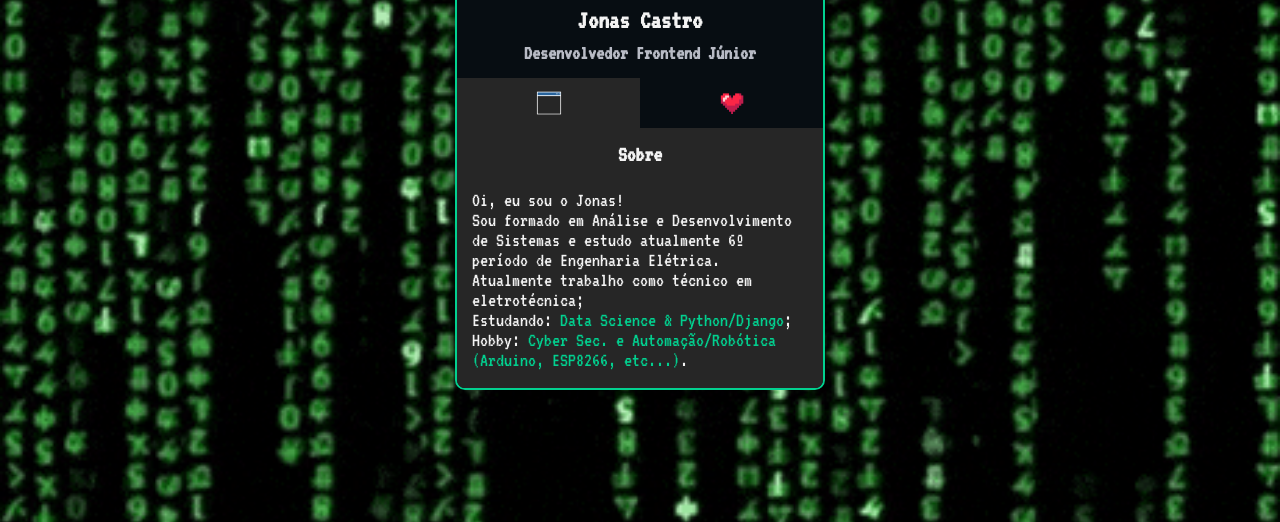
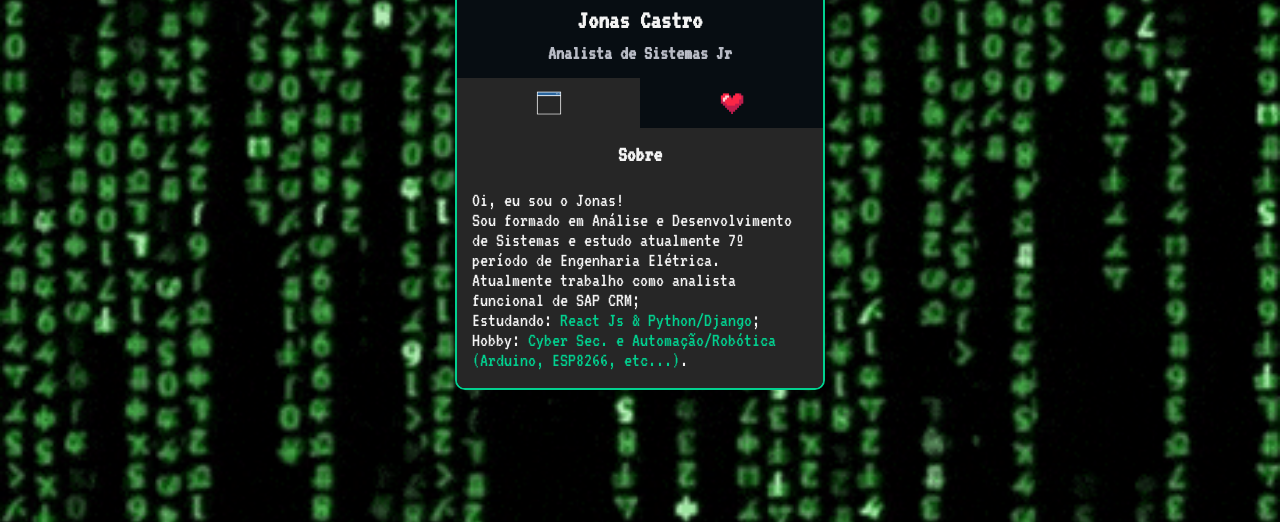
Before and after one commit to jonkstro/mini-portifolio, a plain HTML site: page index.html in a window 1280 px wide. Shown: the part 278-800 px from the top of the page. Drawn offline with Linux system fonts and the light colour scheme.

Commit message:
Atualizado

```diff
--- a/index.html
+++ b/index.html
@@ -20,7 +20,7 @@
       <div class="minhas-informacoes">
         <img style="max-height: 120px" src="https://github.com/jonkstro.png" alt="foto de perfil" />
         <h1 class="nome">Jonas Castro</h1>
-        <h2 class="cargo">Desenvolvedor Frontend Júnior</h2>
+        <h2 class="cargo">Analista de Sistemas Jr</h2>
       </div>
 
       <div class="conteudo">
@@ -41,11 +41,11 @@
               <p>Oi, eu sou o Jonas!</p>
 
               <p>
-                Sou formado em Análise e Desenvolvimento de Sistemas e estudo atualmente 6º período de Engenharia Elétrica.
+                Sou formado em Análise e Desenvolvimento de Sistemas e estudo atualmente 7º período de Engenharia Elétrica.
                 <br>
-                Atualmente trabalho como técnico em eletrotécnica;
+                Atualmente trabalho como analista funcional de SAP CRM;
                 <br>
-                Estudando: <span> Data Science & Python/Django</span>;
+                Estudando: <span> React Js & Python/Django</span>;
                 <br>
                 Hobby: <span>Cyber Sec. e Automação/Robótica (Arduino, ESP8266, etc...)</span>.
               </p>
```
